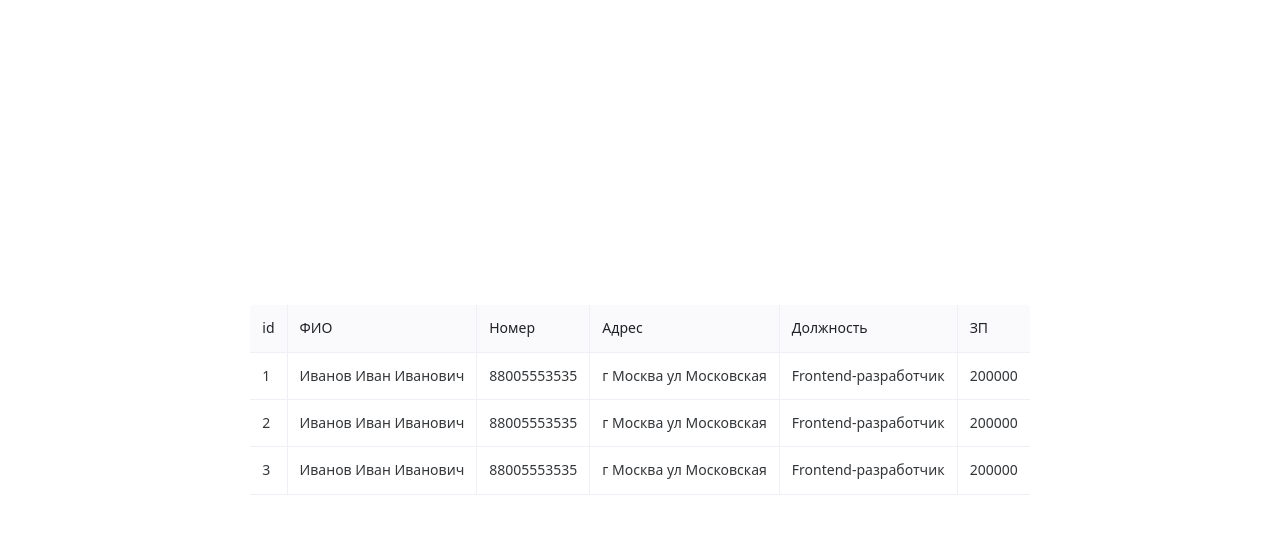
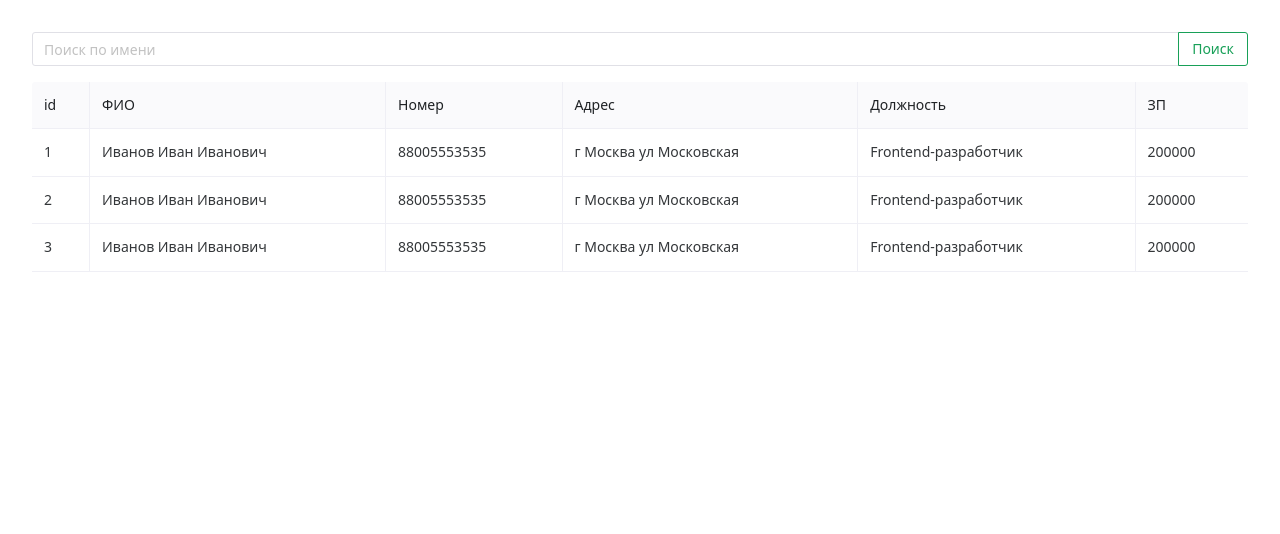
Before and after one commit to yakovlavrinov/vue-examples, a Vue app: page / in a window 1280 px wide. Shown: the top 534 px of the page. Built offline with nearby package versions, Linux system fonts and the light colour scheme.

Commit message:
add search input

```diff
--- /dev/null
+++ b/src/features/user-search/index.ts
@@ -0,0 +1,3 @@
+import UserSearch from "./ui/UserSearch.vue";
+
+export { UserSearch };
--- /dev/null
+++ b/src/features/user-search/ui/UserSearch.vue
@@ -0,0 +1,22 @@
+<script setup lang="ts"></script>
+
+<template>
+  <n-input-group>
+    <n-input placeholder="Поиск по имени" />
+    <n-button type="primary" ghost> Поиск </n-button>
+  </n-input-group>
+</template>
+
+<style scoped>
+.n-input-group {
+  margin-bottom: 16px;
+}
+
+:deep(.n-input__input) {
+  text-align: left !important;
+}
+
+:deep(.n-input__input::placeholder) {
+  text-align: left;
+}
+</style>
--- a/src/pages/MainPage/ui/MainPage.vue
+++ b/src/pages/MainPage/ui/MainPage.vue
@@ -1,11 +1,16 @@
 <script setup>
 import { UserTable } from "src/widgets/user-table";
+import { UserSearch } from "src/features/user-search";
+
 </script>
 
 <template>
   <div>
+    <user-search/>
     <user-table />
   </div>
 </template>
 
-<style lang="scss" scoped></style>
+<style lang="scss" scoped>
+
+</style>
--- a/src/style.css
+++ b/src/style.css
@@ -11,51 +11,6 @@
   text-rendering: optimizeLegibility;
   -webkit-font-smoothing: antialiased;
   -moz-osx-font-smoothing: grayscale;
-}
-
-a {
-  font-weight: 500;
-  color: #646cff;
-  text-decoration: inherit;
-}
-a:hover {
-  color: #535bf2;
-}
-
-body {
-  margin: 0;
-  display: flex;
-  place-items: center;
-  min-width: 320px;
-  min-height: 100vh;
-}
-
-h1 {
-  font-size: 3.2em;
-  line-height: 1.1;
-}
-
-button {
-  border-radius: 8px;
-  border: 1px solid transparent;
-  padding: 0.6em 1.2em;
-  font-size: 1em;
-  font-weight: 500;
-  font-family: inherit;
-  background-color: #1a1a1a;
-  cursor: pointer;
-  transition: border-color 0.25s;
-}
-button:hover {
-  border-color: #646cff;
-}
-button:focus,
-button:focus-visible {
-  outline: 4px auto -webkit-focus-ring-color;
-}
-
-.card {
-  padding: 2em;
 }
 
 #app {
```
